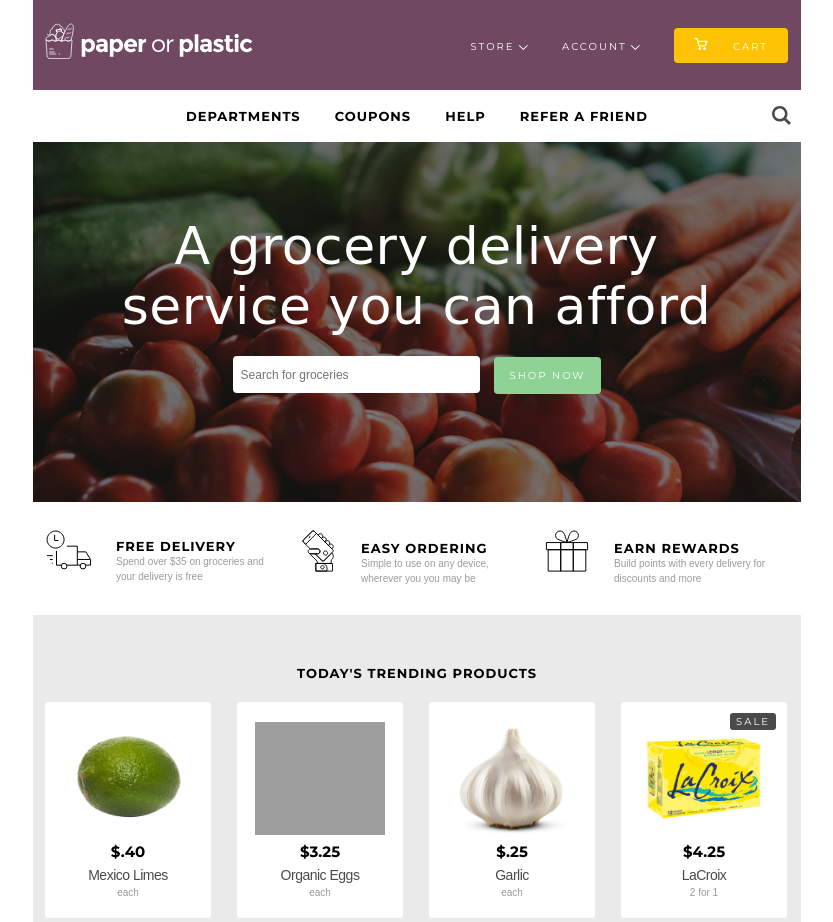
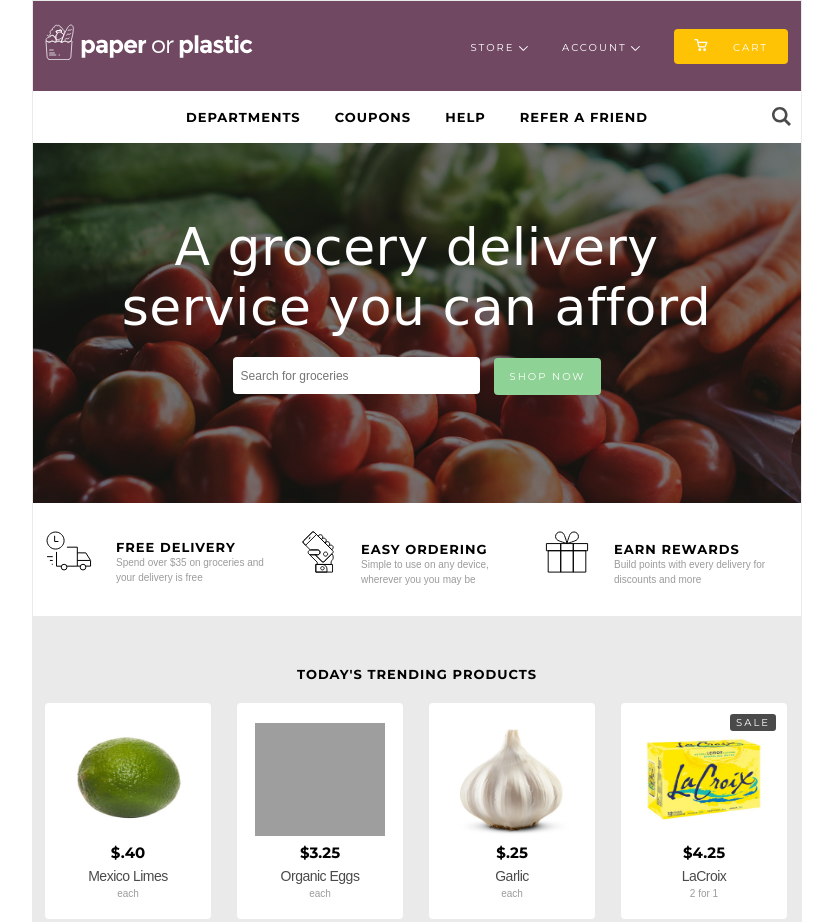
Before and after one commit to kyleighclark/kyleighclark.github.io, a plain HTML site: page index.html in a window 1280 px wide. Shown: the top 922 px of the page, without its empty margins (223-1056 px from the left). Drawn offline with Linux system fonts and the light colour scheme; grey boxes are pictures that could not be loaded; a web font is replaced by a local one.

Commit message:
Adding border for sizing clarity

```diff
--- a/paper-plastic.css
+++ b/paper-plastic.css
@@ -216,6 +216,7 @@ a {
 body {
   width: 768px;
   margin: 0 auto;
+  border: 1px solid #EAEAEA;
 }
 /*header */
 header {
```
